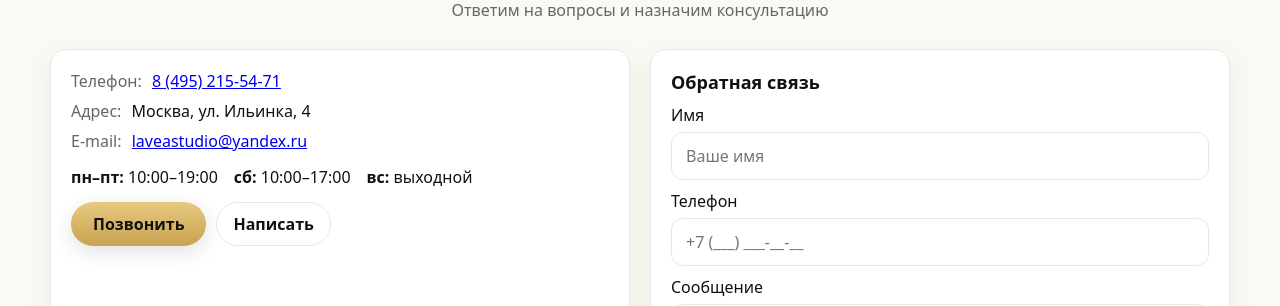
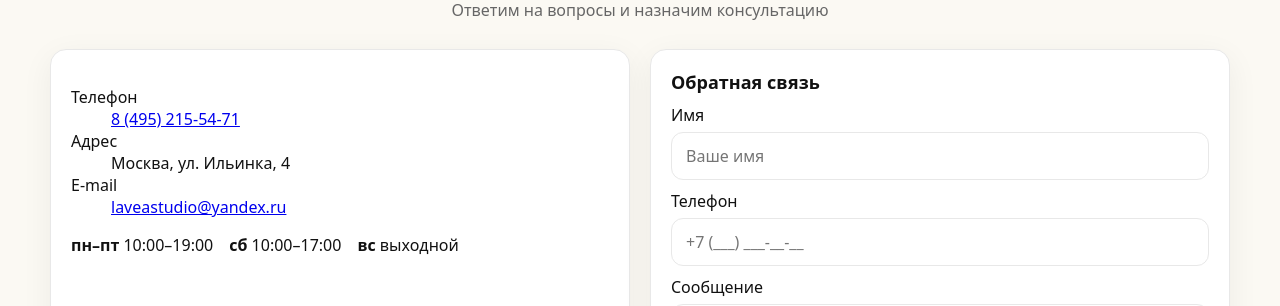
Before and after one commit to ankakisis-cloud/lavea-site, a Next.js app: page / in a window 1280 px wide. Shown: the part 2633-2939 px from the top of the page. Built offline with nearby package versions, Linux system fonts and the light colour scheme; no server answers.

Commit message:
Update ContactBlock.js

```diff
--- a/components/ContactBlock.js
+++ b/components/ContactBlock.js
@@ -1,18 +1,25 @@
 "use client";
 
 export default function ContactBlock() {
-  const submit = (e) => {
+  const submit = async (e) => {
     e.preventDefault();
     const form = e.currentTarget;
-    if (!form.checkValidity()) {
-      form.reportValidity();
-      return;
-    }
-    form.reset();
-    const ok = form.querySelector("#contactBlockOk");
-    if (ok) {
-      ok.hidden = false;
-      setTimeout(() => (ok.hidden = true), 6000);
+    if (!form.checkValidity()) { form.reportValidity(); return; }
+
+    const data = Object.fromEntries(new FormData(form).entries());
+
+    try {
+      const res = await fetch("/api/lead", {
+        method: "POST",
+        headers: { "Content-Type": "application/json" },
+        body: JSON.stringify(data),
+      });
+      if (!res.ok) throw new Error("failed");
+      form.reset();
+      const ok = form.querySelector("#contactBlockOk");
+      if (ok) { ok.hidden = false; setTimeout(() => (ok.hidden = true), 6000); }
+    } catch (err) {
+      alert("Не удалось отправить. Попробуйте ещё раз или напишите на почту.");
     }
   };
 
@@ -25,29 +32,27 @@ export default function ContactBlock() {
         </div>
 
         <div className="contactBlock__grid">
-          {/* Левая колонка — информация */}
+          {/* Левая колонка — аккуратные данные */}
           <div className="contactBlock__info card">
-            <ul className="contactBlock__list">
-              <li>
-                <span>Телефон:</span>{" "}
-                <a href="tel:+74952155471">8 (495) 215-54-71</a>
-              </li>
-              <li><span>Адрес:</span> Москва, ул. Ильинка, 4</li>
-              <li>
-                <span>E-mail:</span>{" "}
-                <a href="mailto:laveastudio@yandex.ru">laveastudio@yandex.ru</a>
-              </li>
-            </ul>
+            <dl className="contactBlock__dl">
+              <div className="contactBlock__row">
+                <dt>Телефон</dt>
+                <dd><a href="tel:+74952155471">8 (495) 215-54-71</a></dd>
+              </div>
+              <div className="contactBlock__row">
+                <dt>Адрес</dt>
+                <dd>Москва, ул. Ильинка, 4</dd>
+              </div>
+              <div className="contactBlock__row">
+                <dt>E-mail</dt>
+                <dd><a href="mailto:laveastudio@yandex.ru">laveastudio@yandex.ru</a></dd>
+              </div>
+            </dl>
 
             <div className="contactBlock__hours">
-              <div><strong>пн–пт:</strong> 10:00–19:00</div>
-              <div><strong>сб:</strong> 10:00–17:00</div>
-              <div><strong>вс:</strong> выходной</div>
-            </div>
-
-            <div className="contactBlock__cta">
-              <a href="tel:+74952155471" className="goldBtn contactBlock__btn">Позвонить</a>
-              <a href="mailto:laveastudio@yandex.ru" className="contactBlock__btn contactBlock__btn--ghost">Написать</a>
+              <div><strong>пн–пт</strong> 10:00–19:00</div>
+              <div><strong>сб</strong> 10:00–17:00</div>
+              <div><strong>вс</strong> выходной</div>
             </div>
           </div>
 
@@ -65,7 +70,7 @@ export default function ContactBlock() {
               </div>
               <div className="contactBlock__field">
                 <label>Сообщение</label>
-                <textarea name="message" rows="4" placeholder="Коротко опишите задачу" />
+                <textarea name="message" rows={4} placeholder="Коротко опишите задачу" />
               </div>
               <label className="contactBlock__agree">
                 <input type="checkbox" required /> Согласен(а) на обработку персональных данных
```
